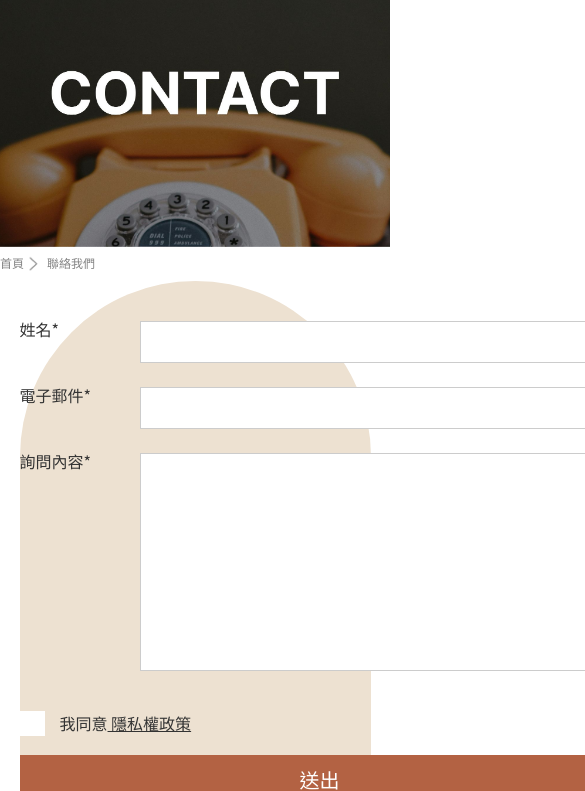
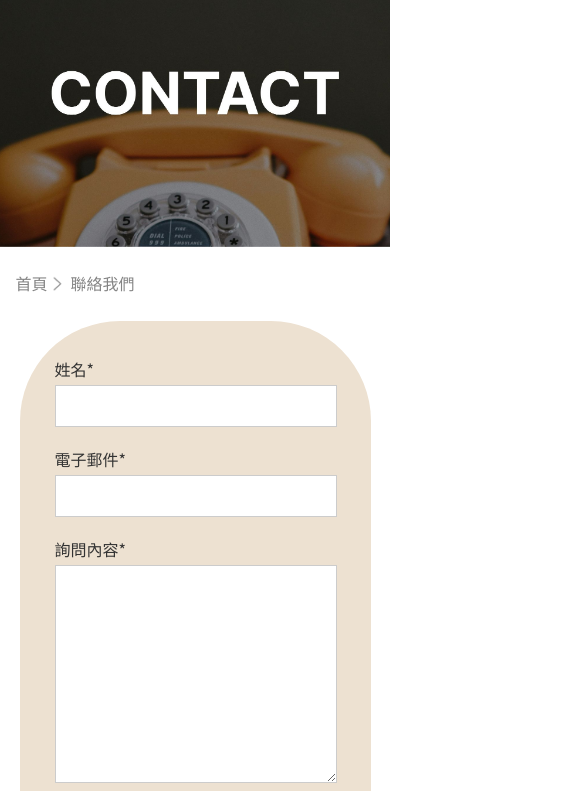
Before and after one commit to wennieshe1235/CORE, a plain HTML site: page contact-us.html in a window 390 px wide. Shown: the part 53-844 px from the top of the page, 585 px wide, since content can reach past the window. Drawn offline with Linux system fonts and the light colour scheme.

Commit message:
聯絡我們_RWD斷點完成

```diff
--- a/css/contact-us.css
+++ b/css/contact-us.css
@@ -27,6 +27,7 @@ a{
 #wrapper {
     /* width: 1140px; */
     /* wrapper寬度不適合限制固定寬度，會影響不同尺寸的呈現狀況 */
+    width: 100%;
     margin: 0 auto;
     margin: 0;
     padding: 0;
@@ -82,7 +83,8 @@ a{
 
 /*麵包屑*/
 .breadcrumbs{
-    width: 1140px;
+    width: 100%;
+    max-width: 1140px;
     padding: 5px 0;
     margin: 0 auto;
     /* border: 1px solid red; */
@@ -170,8 +172,8 @@ a{
 
 .content-1{
     /* border: 1px solid red;  */
-
-    width: 600px;
+    width: 100%;
+    max-width: 600px;
     padding: 40px 0;
     margin: 0 auto;
     /* display: flex; */
@@ -382,3 +384,225 @@ a{
     border: 1px solid #9d2e02;
 
 }
+
+/* ==========RWD斷點============== */
+
+@media screen and (max-width: 1160px) {
+    /* 第一個斷點提早設定，標語和介紹文會擠到邊邊 */
+    /* 先看wrapper最大寬度是多少，先設定一個斷點>>>width :auto */
+    .wrapper{
+      width: auto;
+    }
+
+    .itemscope{
+        padding: 20px 0;
+        /* border: 1px solid red; */
+        margin: 0 4% 0;
+    }
+}
+
+@media screen and (max-width: 930px) {
+    /* 先看wrapper最大寬度是多少，先設定一個斷點>>>width :auto */
+    .wrapper{
+      width: auto;
+    }
+
+
+    /* 麵包屑往內縮，margin往外推，記住可以將斷點設定避開背景的子層，不然會撐開背景的寬度，讓頁面無法填滿 */
+
+
+    .itemscope{
+        padding: 20px 0;
+        /* border: 1px solid red; */
+        margin: 0 4% 0;
+    }
+    .itemscope li {
+        /* border: 1px solid red; */
+
+        font-size: 1.6rem;
+        color: #3e3e3e;
+
+
+    }
+    /* 標語介紹文區往內縮，margin往外推 */
+    /* .inner01{
+        gap: 0 25px;
+        margin: 12px 4% 0;
+    } */
+
+
+
+}
+
+@media screen and (max-width: 908px) {
+     /* 斷點提早設定，輸入欄擠到偽元素弧形背景。需要縮小輸入欄 */
+     .fill > input{
+        /* border: 1px solid red; */
+        width: 80%;
+        height: 40px;
+        padding: 0 8px;
+        font-size: 20px;
+    }
+
+    .inner03 > .code-input > .fill > textarea{
+        /* border: 1px solid red; */
+        width: 80%;
+        height: 200px;
+        /* border-radius: 4px; */
+        padding: 8px 8px;
+        font-size: 20px;
+    }
+
+    /* 欄位名稱往內縮，margin-left */
+
+    .inner01 > p{
+        /* border: 1px solid red; */
+        font-size: 1.6rem;
+        line-height: 1.6rem;
+        flex-basis: 20%;
+        margin-left: 8%;
+
+    }
+
+    .inner02 > p{
+        font-size: 1.6rem;
+        line-height: 1.6rem;
+        flex-basis: 20%;
+        margin-left: 8%;
+
+
+    }
+
+    .inner03 > p{
+        font-size: 1.6rem;
+        line-height: 1.6rem;
+        flex-basis: 20%;
+        margin-left: 8%;
+
+
+    }
+
+
+
+    /* 隱私權政策往內縮，縮小寬度 */
+    .inner04{
+        margin-left: 8%;
+        /* border: 1px solid red; */
+        align-items: center;
+        margin-bottom: 24px;
+
+
+    }
+
+
+    /* 送出按鈕往內縮，縮小寬度 */
+
+    .inner05{
+        /* border: 1px solid red; */
+        width: 84%;
+        margin: 0 auto;
+    }
+
+}
+
+
+@media screen and (max-width: 765px) {
+
+    .content-bg{
+        /* border: 1px solid blue; */
+        width: 90%;
+        height: auto;
+        background-color: #EDE1D1;
+        border-radius: 100px 100px  0 0;
+        margin: 0 auto;
+
+    }
+    .inner01 {
+        /* border: 1px solid red; */
+        display: flex;
+        flex-direction: column;
+        align-items: flex-end;
+        justify-content: center;
+        margin: 0 auto;
+        width: 100%;
+        max-width: 80%;
+    }
+
+    .inner01 > p {
+        font-size: 1.6rem;
+        line-height: 1.6rem;
+        width: 100%;
+        text-align: left;
+        margin-bottom: 8px;
+        margin-left: 0;
+    }
+
+    .code-input {
+        width: 100%;
+        /* border: 1px solid red; */
+        margin-bottom: 24px;
+    }
+
+    .fill > input {
+        width: 94%;
+        height: 40px;
+        border: 1px solid #ccc;
+        padding: 0 8px;
+        font-size: 20px;
+        transition: border-color 0.3s ease-in-out;
+    }
+
+    .inner03 > .code-input > .fill > textarea {
+        width: 94%;
+        height: 200px;
+        border: 1px solid #ccc;
+        padding: 8px 8px;
+        font-size: 20px;
+        transition: border-color 0.3s ease-in-out;
+    }
+
+    .inner02, .inner03 {
+        /* border: 1px solid red; */
+        display: flex;
+        flex-direction: column;
+        align-items: flex-end;
+        justify-content: center;
+        margin: 0 auto;
+        width: 100%;
+        max-width: 80%;
+    }
+
+    .inner02 > p, .inner03 > p {
+        font-size: 1.6rem;
+        line-height: 1.6rem;
+        width: 100%;
+        text-align: left;
+        margin-bottom: 8px;
+        margin-left: 0;
+    }
+
+    .inner02 .code-input, .inner03 .code-input {
+        width: 100%;
+        margin-bottom: 24px;
+    }
+
+    /* 隱私權政策往內縮，縮小寬度 */
+    .inner04{
+        width: 80%;
+        margin: 0 auto;
+        /* border: 1px solid red; */
+        align-items: center;
+        margin-bottom: 24px;
+
+
+    }
+
+
+    /* 送出按鈕往內縮，縮小寬度 */
+
+    .inner05{
+        /* border: 1px solid red; */
+        width: 80%;
+        margin: 0 auto;
+    }
+}
--- a/css/main.css
+++ b/css/main.css
@@ -463,6 +463,16 @@ footer{
         padding: 20px;
     }
 
+
+    .content-footer::before{
+        content: "";
+        display: block;
+        width: 100% ;
+        height: 1px;
+
+    }
+
+
     .information {
         flex-direction: column;
         align-items: center;
@@ -480,8 +490,11 @@ footer{
     }
 
     .copyright {
-        width: 100%;
+
+        /* border: 1px solid blue; */
+        width: calc(100% - 60px);
         padding: 10px 0;
+
         text-align: center;
     }
 
```
